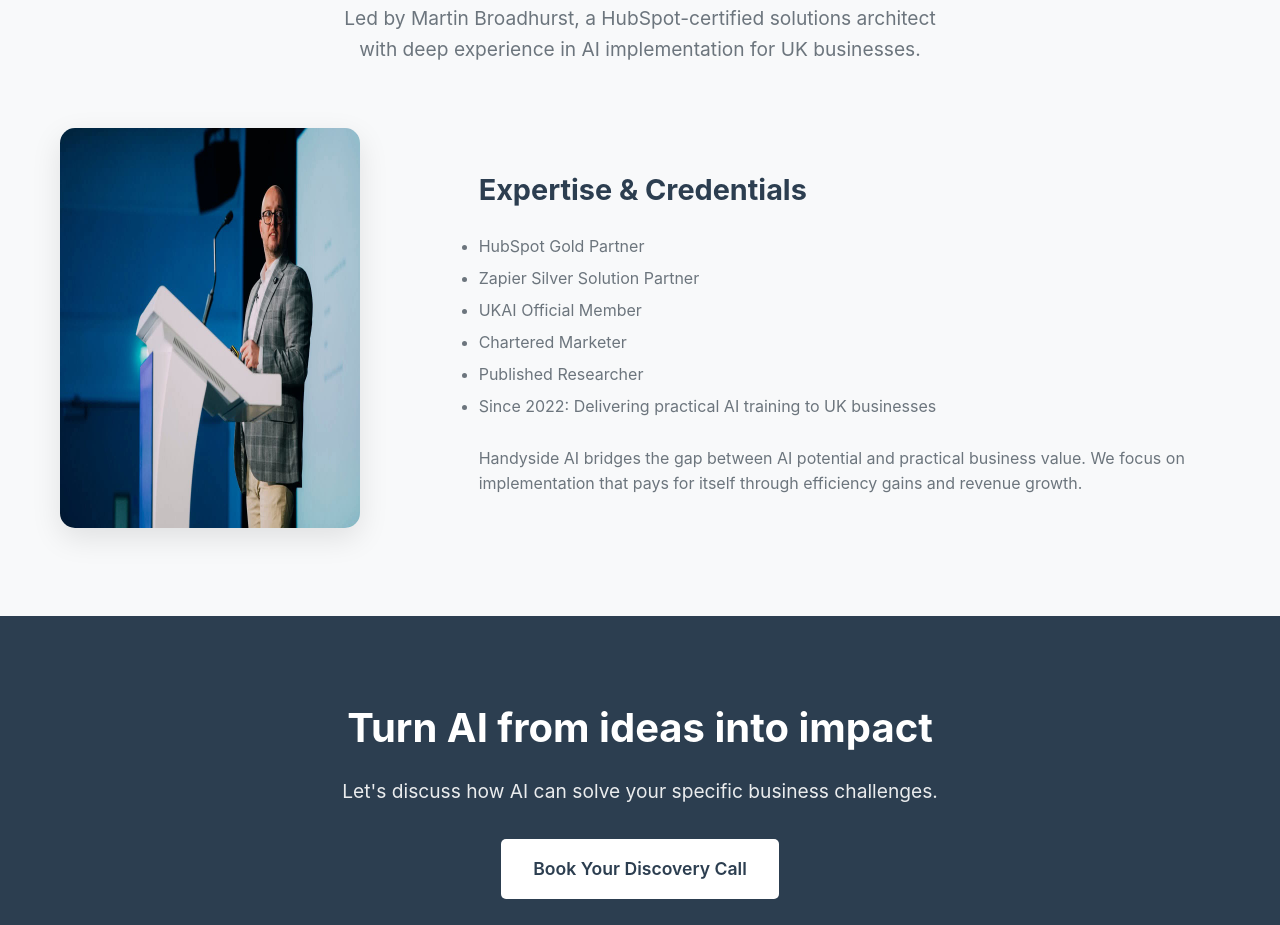
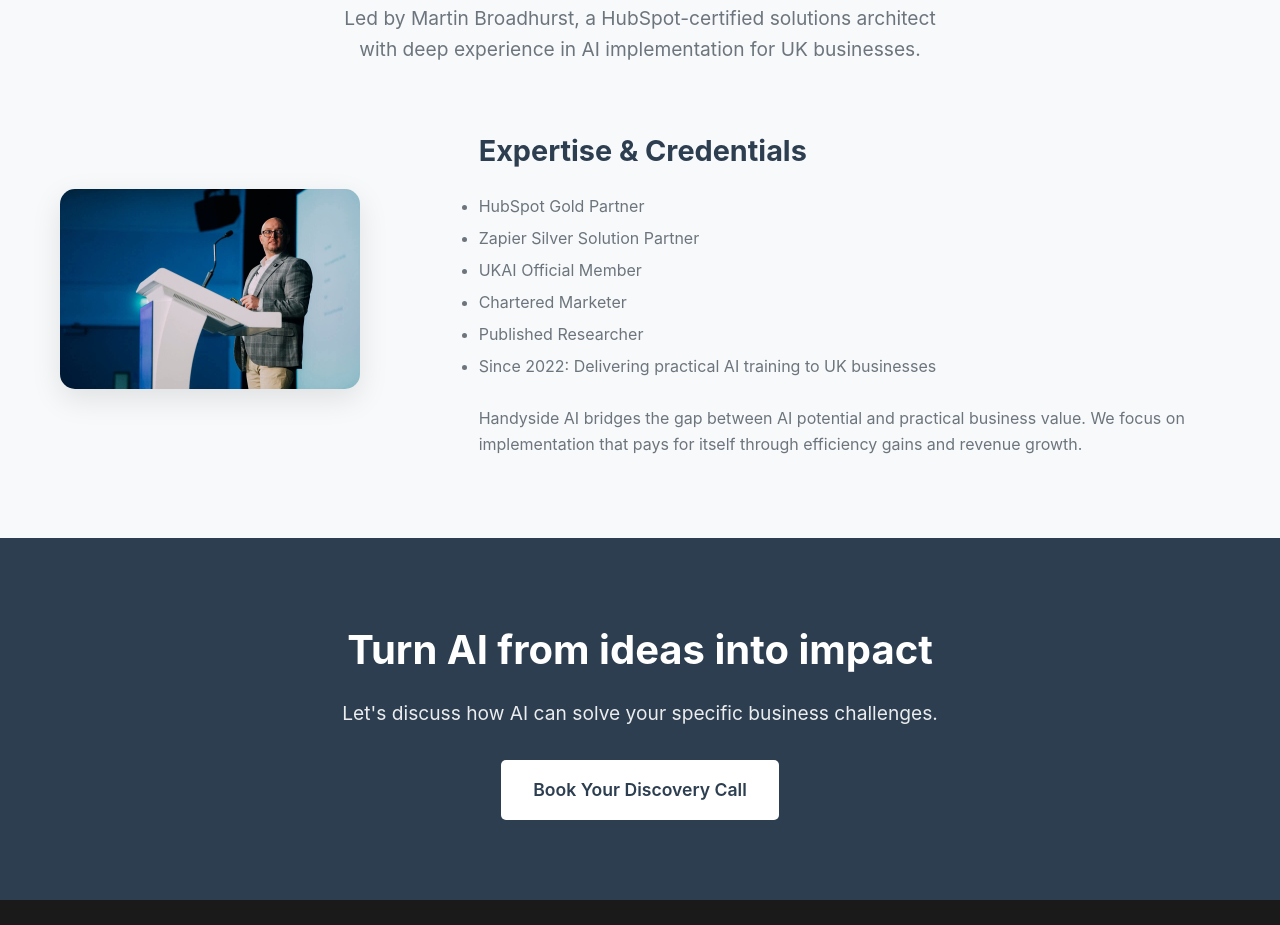
Before and after one commit to broadhurstdigital/handyside-ai, a plain HTML site: page index.html in a window 1280 px wide. Shown: the part 5477-6402 px from the top of the page. Drawn offline with Linux system fonts and the light colour scheme.

Commit message:
Remove forced image dimensions to fix squished Martin Broadhurst image

```diff
--- a/index.html
+++ b/index.html
@@ -274,9 +274,7 @@
                 <div class="about-image">
                     <img src="images/Event photos/martin-digital-conference-speaker.jpg"
                          alt="Martin Broadhurst speaking at digital conference"
-                         loading="lazy"
-                         width="300"
-                         height="400">
+                         loading="lazy">
                 </div>
                 <div class="about-text">
                     <h3>Expertise & Credentials</h3>
```
